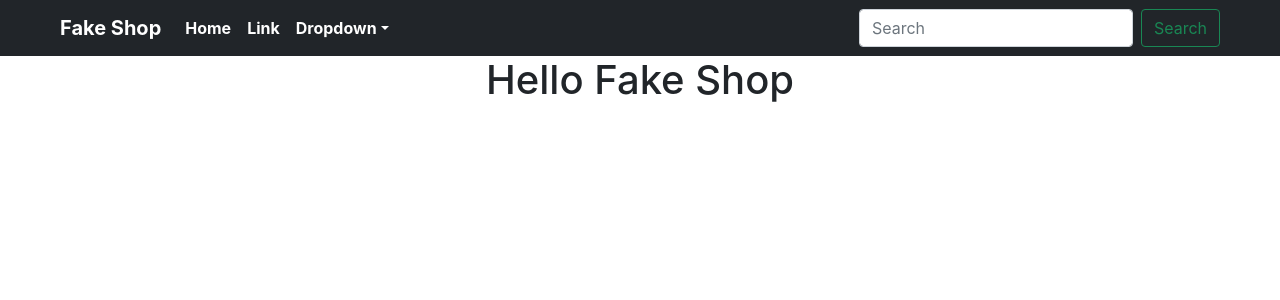
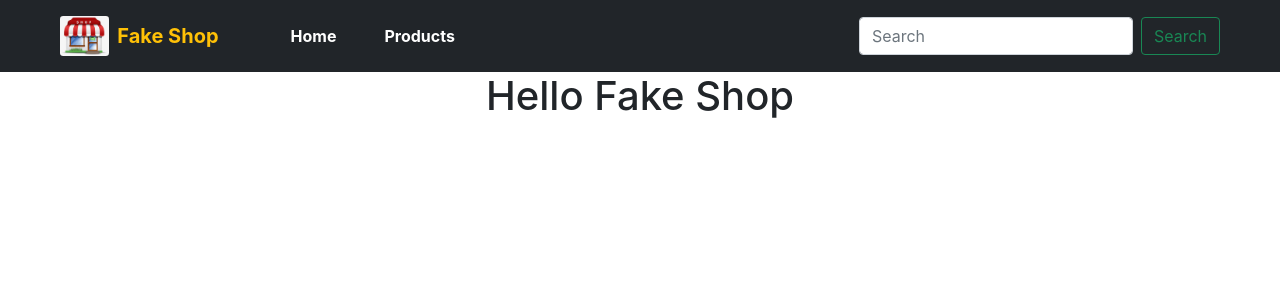
Before and after one commit to rashedevs/fake-shop, a React (Create React App) app: page / in a window 1280 px wide. Shown: the top 300 px of the page. Built offline with nearby package versions, Linux system fonts and the light colour scheme.

Commit message:
react router implemented

```diff
--- a/package.json
+++ b/package.json
@@ -8,6 +8,7 @@
     "@testing-library/user-event": "^13.5.0",
     "react": "^17.0.2",
     "react-dom": "^17.0.2",
+    "react-router-dom": "^6.3.0",
     "react-scripts": "5.0.0",
     "web-vitals": "^2.1.4"
   },
--- a/src/Pages/Navbar/Navbar.js
+++ b/src/Pages/Navbar/Navbar.js
@@ -1,10 +1,16 @@
 import React from "react";
-
+import shop from "../../Assets/shop.jpg";
 const Navbar = () => {
   return (
-    <nav className="navbar navbar-expand-lg navbar-light bg-dark px-5">
-      <div className="container-fluid text-white">
-        <a className="navbar-brand fw-bold text-white" href="/">
+    <nav className="navbar navbar-expand-lg navbar-light bg-dark py-3 px-5">
+      <div className="container-fluid">
+        <img
+          className="rounded-1"
+          style={{ height: "40px" }}
+          src={shop}
+          alt="shop_photo"
+        />
+        <a className="navbar-brand fw-bold text-warning me-5 ms-2" href="/">
           Fake Shop
         </a>
         <button
@@ -16,13 +22,13 @@ const Navbar = () => {
           aria-expanded="false"
           aria-label="Toggle navigation"
         >
-          <span className="navbar-toggler-icon"></span>
+          <span className="navbar-toggler-icon bg-primary"></span>
         </button>
         <div className="collapse navbar-collapse" id="navbarSupportedContent">
           <ul className="navbar-nav me-auto mb-2 mb-lg-0">
             <li className="nav-item">
               <a
-                className="nav-link active fw-bolder text-white"
+                className="nav-link active fw-bolder text-white mx-3"
                 aria-current="page"
                 href="/"
               >
@@ -30,41 +36,9 @@ const Navbar = () => {
               </a>
             </li>
             <li className="nav-item">
-              <a className="nav-link fw-bolder text-white" href="/">
-                Link
+              <a className="nav-link fw-bolder text-white mx-3" href="/">
+                Products
               </a>
-            </li>
-            <li className="nav-item dropdown">
-              <a
-                className="nav-link dropdown-toggle fw-bolder text-white"
-                href="/"
-                id="navbarDropdown"
-                role="button"
-                data-bs-toggle="dropdown"
-                aria-expanded="false"
-              >
-                Dropdown
-              </a>
-              <ul className="dropdown-menu" aria-labelledby="navbarDropdown">
-                <li>
-                  <a className="dropdown-item" href="/">
-                    Action
-                  </a>
-                </li>
-                <li>
-                  <a className="dropdown-item" href="/">
-                    Another action
-                  </a>
-                </li>
-                <li>
-                  <hr className="dropdown-divider" />
-                </li>
-                <li>
-                  <a className="dropdown-item" href="/">
-                    Something else here
-                  </a>
-                </li>
-              </ul>
             </li>
           </ul>
           <form className="d-flex">
--- a/src/index.js
+++ b/src/index.js
@@ -1,14 +1,17 @@
-import React from 'react';
-import ReactDOM from 'react-dom';
-import './index.css';
-import App from './App';
-import reportWebVitals from './reportWebVitals';
+import React from "react";
+import ReactDOM from "react-dom";
+import "./index.css";
+import App from "./App";
+import reportWebVitals from "./reportWebVitals";
+import { BrowserRouter } from "react-router-dom";
 
 ReactDOM.render(
   <React.StrictMode>
-    <App />
+    <BrowserRouter>
+      <App />
+    </BrowserRouter>
   </React.StrictMode>,
-  document.getElementById('root')
+  document.getElementById("root")
 );
 
 // If you want to start measuring performance in your app, pass a function
```
Also changed, not shown: src/Assets/shop.jpg (added), 1 other file (tests, documents, lock files or other folders).
